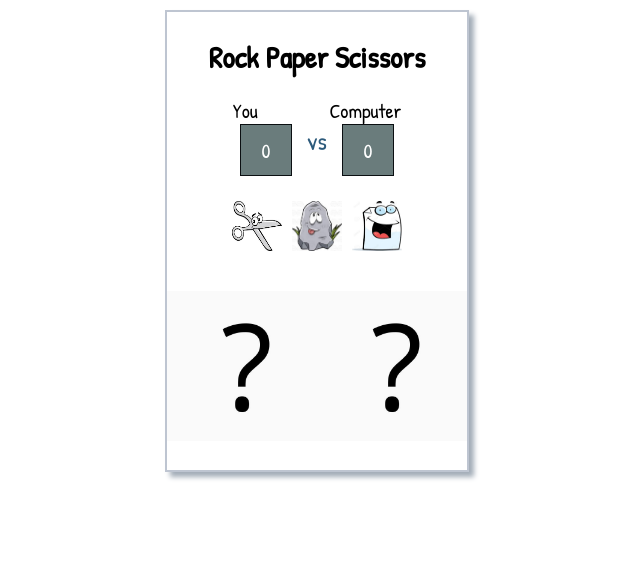
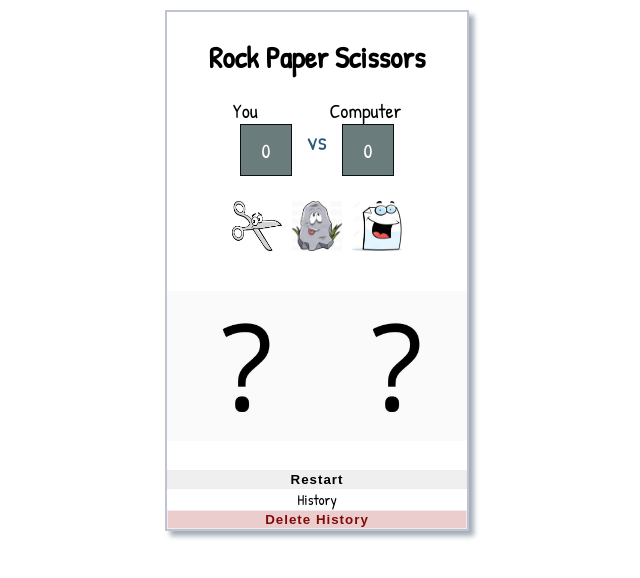
Before and after one commit to lauraMeiz/scissor-rock-paper, a React (Create React App) app: page / in a window 1280 px wide. Shown: the top 578 px of the page, without its empty margins (325-965 px from the left). Built offline with nearby package versions, Linux system fonts and the light colour scheme.

Commit message:
history commit

```diff
--- a/src/App.scss
+++ b/src/App.scss
@@ -92,3 +92,32 @@
     width: 50px;
   }
 }
+
+.btn {
+  font-weight: bolder;
+  letter-spacing: 1px;
+  border: 1px solid rgb(246, 232, 232);
+}
+.btn-red {
+  background-color: rgb(236, 205, 205);
+  color: rgb(128, 10, 10);
+}
+.btn-red:hover {
+  background-color: rgb(168, 19, 19);
+  color: rgb(213, 186, 186);
+}
+.btn-restart:hover {
+  background-color: rgb(106, 124, 124);
+  color: rgb(250, 246, 246);
+}
+.history-row {
+  font-size: 15px;
+  span {
+    font-size: 12px;
+    color: black;
+  }
+}
+.phrase-row {
+  background-color: rgb(65, 77, 77);
+  color: aliceblue;
+}
--- a/src/Components/game.jsx
+++ b/src/Components/game.jsx
@@ -12,15 +12,11 @@ export default function Game() {
   const [computerResult, setComputerResult] = useState(0);
   const [clicked, setClicked] = useState(0);
   const [phrase, setPhrase] = useState("");
+  const [deleted, setDeleted] = useState(0);
 
   let pointsSave = localStorage.getItem("points")
     ? JSON.parse(localStorage.getItem("points"))
     : [];
-
-  const winner = () => {
-    console.log(pointsSave);
-  };
-  winner();
 
   const letChoice = (choic) => {
     setXchoice(choic);
@@ -28,6 +24,7 @@ export default function Game() {
     computerChoice();
     // checkWinner();
     setClicked(1);
+    setDeleted(0);
   };
 
   const computerChoice = () => {
@@ -41,6 +38,7 @@ export default function Game() {
   useEffect(() => {
     if (computer === paper && xChoice === scissor) {
       setHumainResult((humainResult) => (humainResult += 1));
+      // pointsSave.push(humainResult);
       setComputerResult(computerResult);
       console.log(computerResult, humainResult);
       setPhrase((phrase) => (phrase = "You win"));
@@ -91,8 +89,33 @@ export default function Game() {
       setHumainResult(humainResult);
       setComputerResult(computerResult);
     }
+    if (computerResult === 3 || humainResult === 3) {
+      pointsSave.push({ computer: computerResult, humain: humainResult });
+      setComputerResult(0);
+      setHumainResult(0);
+      console.log(pointsSave);
+    }
+
+    localStorage.setItem("points", JSON.stringify(pointsSave));
+
     return;
   }, [xChoice, computer]);
+
+  const restart = () => {
+    setComputerResult(0);
+    setHumainResult(0);
+  };
+
+  const deleteHistory = () => {
+    localStorage.setItem("points", JSON.stringify([]));
+    setDeleted(1);
+    setComputerResult(0);
+    setHumainResult(0);
+  };
+
+  // const getHistory = JSON.parse(localStorage.getItem("points"));
+  // console.log(getHistory[0]);
+  // console.log(getHistory);
 
   return (
     <>
@@ -136,7 +159,24 @@ export default function Game() {
           )}
         </div>
       </div>
-      <div>{phrase}</div>
+      <div className="phrase-row">{phrase}</div>
+      <button className="btn btn-restart" onClick={restart}>
+        Restart
+      </button>
+      <div className="history-row">
+        History
+        {!deleted
+          ? pointsSave.map((m, i) => (
+              <div key={i}>
+                {" "}
+                <span>{i + 1}. </span>You {m.humain} : Robot {m.computer}
+              </div>
+            ))
+          : null}
+      </div>
+      <button className="btn btn-red" onClick={deleteHistory}>
+        Delete History
+      </button>
     </>
   );
 }
```
